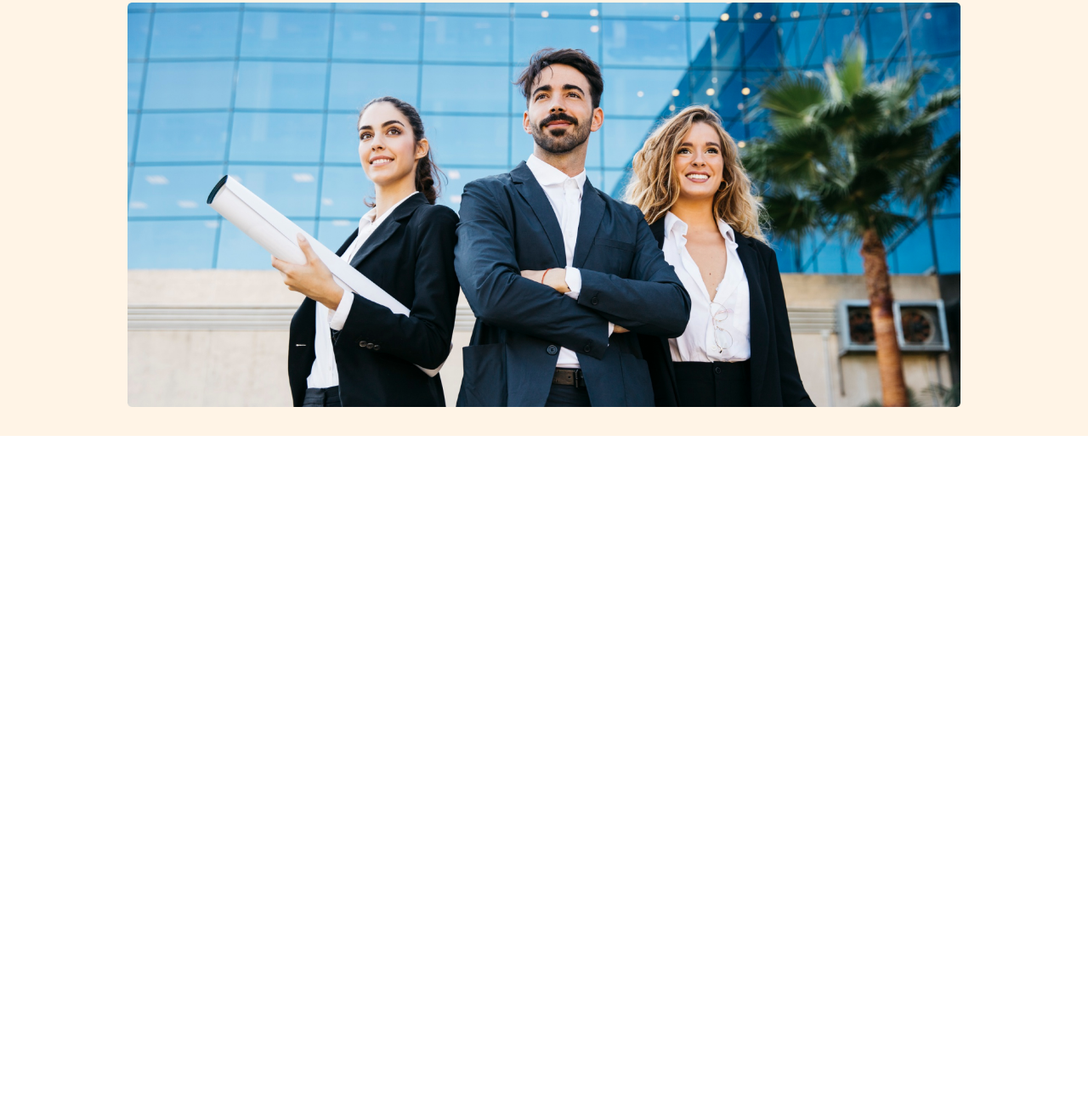
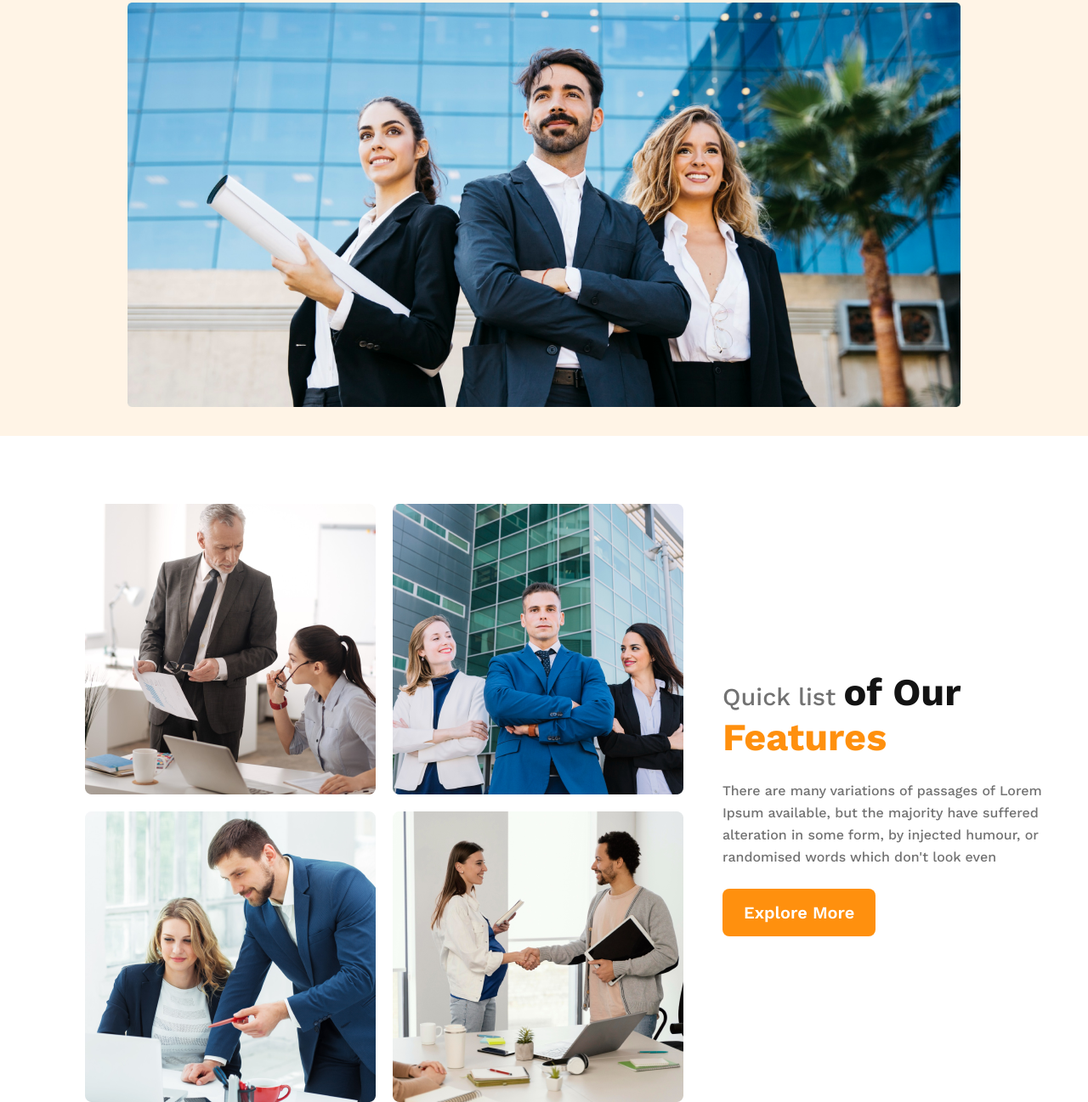
Before and after one commit to tapos-ctrl/g3-architects-website, a plain HTML site: page index.html in a window 1280 px wide. Shown: the part 455-1752 px from the top of the page at 85% size. Before the commit the page ends 968 px from the top, so only its background shows below. Drawn offline with nearby package versions, Linux system fonts and the light colour scheme.

Commit message:
teem section add

```diff
--- a/index.html
+++ b/index.html
@@ -10,7 +10,9 @@
 </head>
 
 <body>
+    <!-- header section start -->
     <header>
+        <div class="header">
             <nav>
                 <div class="logo">
                     <h1>G3 Architects</h1>
@@ -26,14 +28,33 @@
                 <div class="banner-content">
                     <h1 class="banner-title">Brand New <br>
                         Group of Architects</h1>
-                <p class="banner-description">There are many variations of passages of Lorem Ipsum available, but the majority have suffered
+                    <p class="banner-description">There are many variations of passages of Lorem Ipsum available, but
+                        the majority have suffered
                         alteration in some form, by injected humour, or randomised words which don't look even</p>
                     <button class="btn-primary">Explore more</button>
                 </div>
                 <img src="./images/banner.png" alt="">
             </div>
+        </div>
     </header>
+    <!-- header section end -->
     <main>
+        <div class="teem">
+            <div class="teem-img-container">
+                <img src="./images/team1.png" alt="">
+                <img src="./images/team2.png" alt="">
+                <img src="./images/team3.png" alt="">
+                <img src="./images/team4.png" alt="">
+            </div>
+            <div class="teem-content">
+                <h1 class="teem-title">Quick list <span class="teem-our">of Our</span> <span
+                        class="teem-feature">Features</span></h1>
+                <p class="teem-discription">There are many variations of passages of Lorem Ipsum available, but the
+                    majority have suffered alteration in some form, by injected humour, or randomised words which don't
+                    look even</p>
+                    <button class="btn-primary">Explore More</button>
+            </div>
+        </div>
 
     </main>
     <footer>
--- a/responsive.css
+++ b/responsive.css
@@ -38,7 +38,40 @@
 /* applies to x-small devices (portrait phones, less than 576px) */
 @media (max-width: 575.98px) {
 
-    nav, ul {
+    nav,
+     ul,
+     .teem {
+        flex-direction: column;
+    }
+    nav ul li {
+        margin: 10px 0px;
+        text-align: center;
+    }
+    header,
+    main
+    {
+        padding: 4vw;
+    }
+    .banner-title {
+        font-size: 2rem;
+    }
+    /* teem style  */
+    .teem-img-container {
+        display: grid;
+        grid-template-columns: 1fr;
+        gap: 20px;
+        padding: 0px 0px;
+    }
+    .teem-img-container{
+        width: 100%;
+    }
+    .teem-img-container img {
+        width: 100%;
+    }
+}
+@media (max-width: 287.98px) {
+
+    nav, ul , .teem{
         flex-direction: column;
     }
     nav ul li {
@@ -46,9 +79,9 @@
         text-align: center;
     }
     header {
-        padding: 30px 50px;
+        padding: 4vw;
     }
     .banner-title {
-        font-size: 2rem;
+        font-size: 1rem;
     }
 }
--- a/style.css
+++ b/style.css
@@ -8,6 +8,12 @@
     margin: 0;
     padding: 0;
     font-family: 'Work Sans', sans-serif;
+}
+
+main,
+.header {
+    max-width: 1280px;
+    margin: 0 auto;
 }
 
 .btn-primary {
@@ -26,26 +32,26 @@
 header {
     background: rgba(255, 144, 14, 0.10);
     padding: 30px 200px;
+
 }
 
-header>nav {
-
+.header>nav {
     display: flex;
     justify-content: space-between;
     align-items: center;
     margin-bottom: 50px;
 }
 
-header ul {
+.header ul {
     display: flex;
     list-style: none;
 }
 
-header li {
+.header li {
     padding: 0px 20px;
 }
 
-header ul li a {
+.header ul li a {
     text-decoration: none;
     color: #424242;
 }
@@ -71,7 +77,56 @@ header ul li a {
     padding: 30px 0px;
 }
 
-.banner img{
+.banner img {
     width: 100%;
     margin-top: 30px;
 }
+
+/* main styles  */
+
+
+/* teem styles */
+
+.teem {
+    display: flex;
+    align-items: center;
+    justify-content: space-between;
+    padding-top: 80px;
+}
+
+.teem-img-container{
+    width: 50%;
+    display: grid;
+    grid-template-columns: repeat(2, 1fr);
+    gap: 20px;
+    padding: 0px 100px;
+}
+
+.teem-content{
+    padding: 0px 10px;
+    width: 50%;
+}
+.teem-title {
+    color: #727272;
+    font-size: 1.8rem;
+    font-weight: 500;
+}
+
+.teem-our {
+    color: #131313;
+    font-size: 45px;
+    font-weight: 700;
+}
+
+.teem-feature {
+    color: #FF900E;
+    font-size: 45px;
+    font-weight: 700;
+}
+
+.teem-discription {
+    color: #727272;
+    font-size: 1rem;
+    line-height: 26px;
+    margin: 24px 0px;
+}
```
Lines whose indentation alone changed are shown as unchanged.
